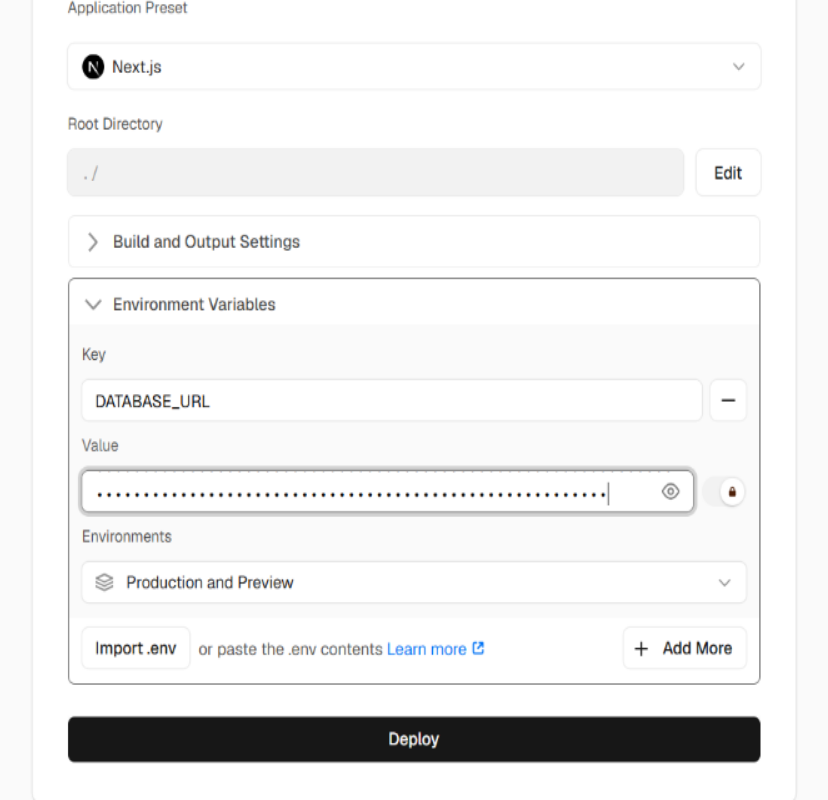
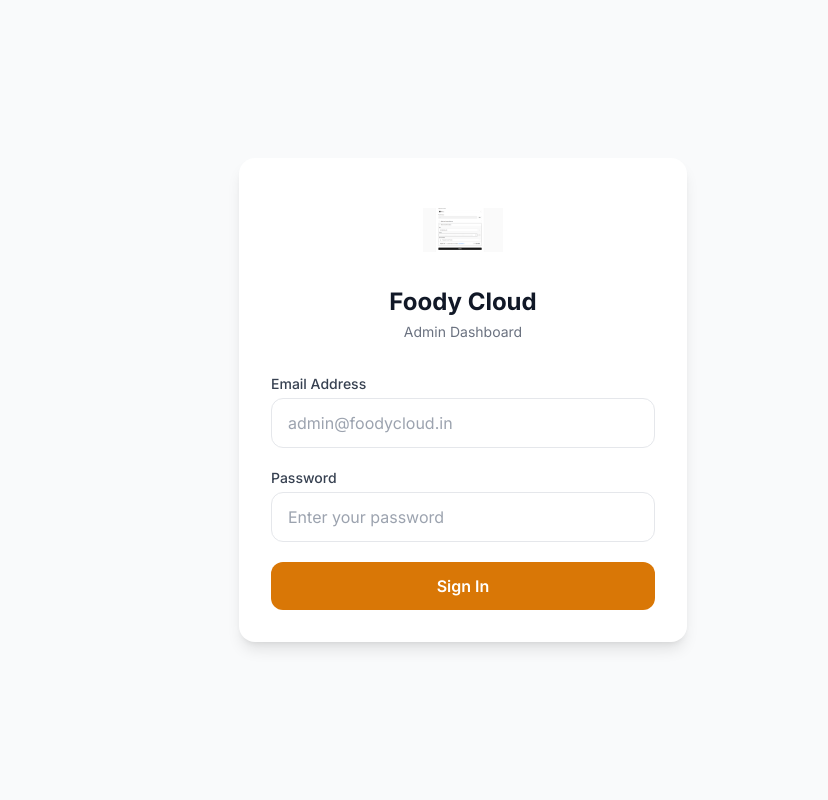
Before and after one commit to foodycloud/foodycloudwebsite, a Next.js app: page /admin/login in a window 1280 px wide. Shown: the whole page, without its empty margins (177-1005 px from the left). Built offline with nearby package versions, Linux system fonts and the light colour scheme.

Commit message:
Fix root layout requirement error by adding root layout for admin route group

```diff
--- /dev/null
+++ b/app/(admin)/layout.tsx
@@ -0,0 +1,15 @@
+import type { ReactNode } from 'react'
+import { Inter } from 'next/font/google'
+import '../globals.css'
+
+const inter = Inter({ subsets: ['latin'], variable: '--font-inter' })
+
+export default function AdminRootLayout({ children }: { children: ReactNode }) {
+  return (
+    <html lang="en" className={inter.variable}>
+      <body className="font-body text-stone-950 antialiased bg-gray-50">
+        {children}
+      </body>
+    </html>
+  )
+}
```
